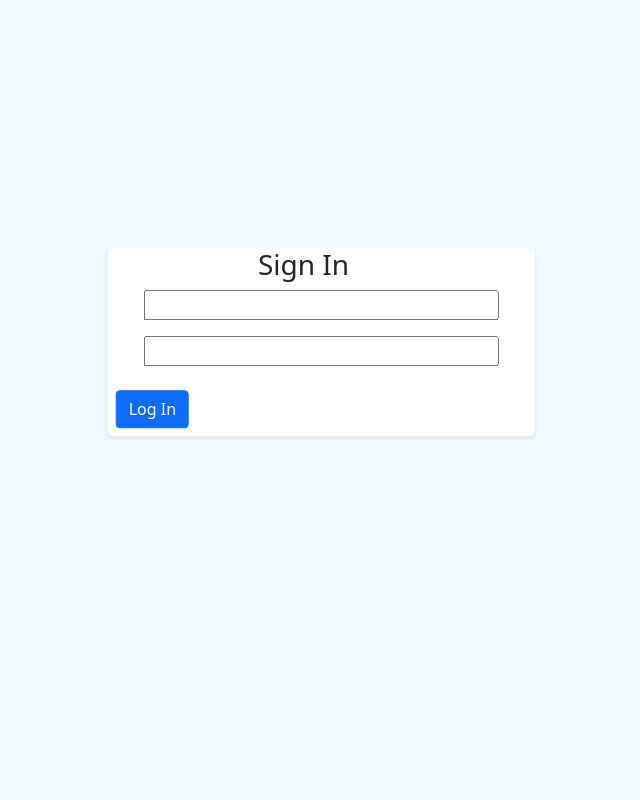
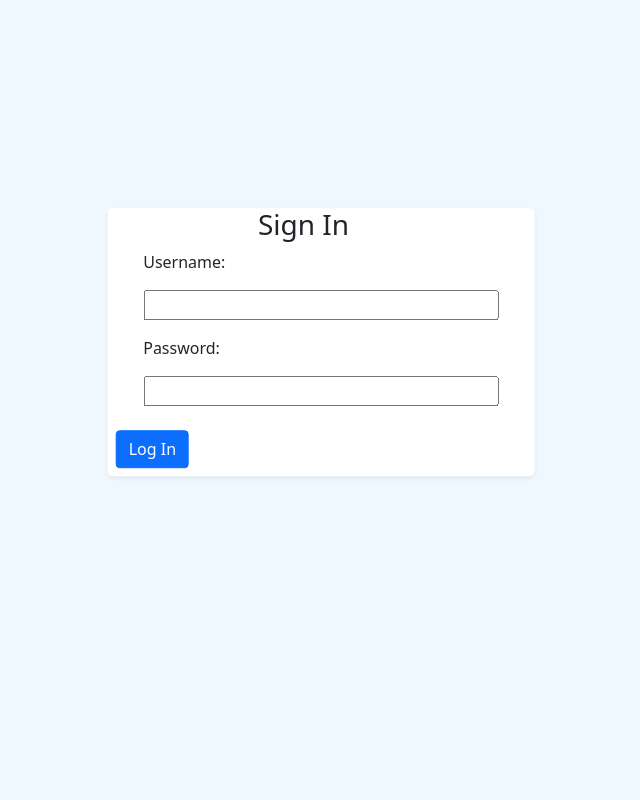
Before and after one commit to skyas123/JopNet, a Django app: page /auth in a window 1280 px wide. Shown: the part 58-858 px from the top of the page, without its empty margins (319-959 px from the left). Run offline with Django 3.2, Linux system fonts and the light colour scheme; some libraries are stand-ins or nearby versions.

Commit message:
чуть еще стартовую подработал

```diff
--- a/JPT/templates/JPT/auth.html
+++ b/JPT/templates/JPT/auth.html
@@ -37,10 +37,12 @@
                     <form method="post">
                       {% csrf_token %}
                        <div class="col-12">
+                        <p class="offset-1">Username:</p>
                           {{ form.username }}
                         </div>
 
                        <div class="col-12 my-3">
+                         <p class="offset-1">Password:</p>
                           {{ form.password }}
                        </div>
 
```
Also changed, not shown: db.sqlite3.
